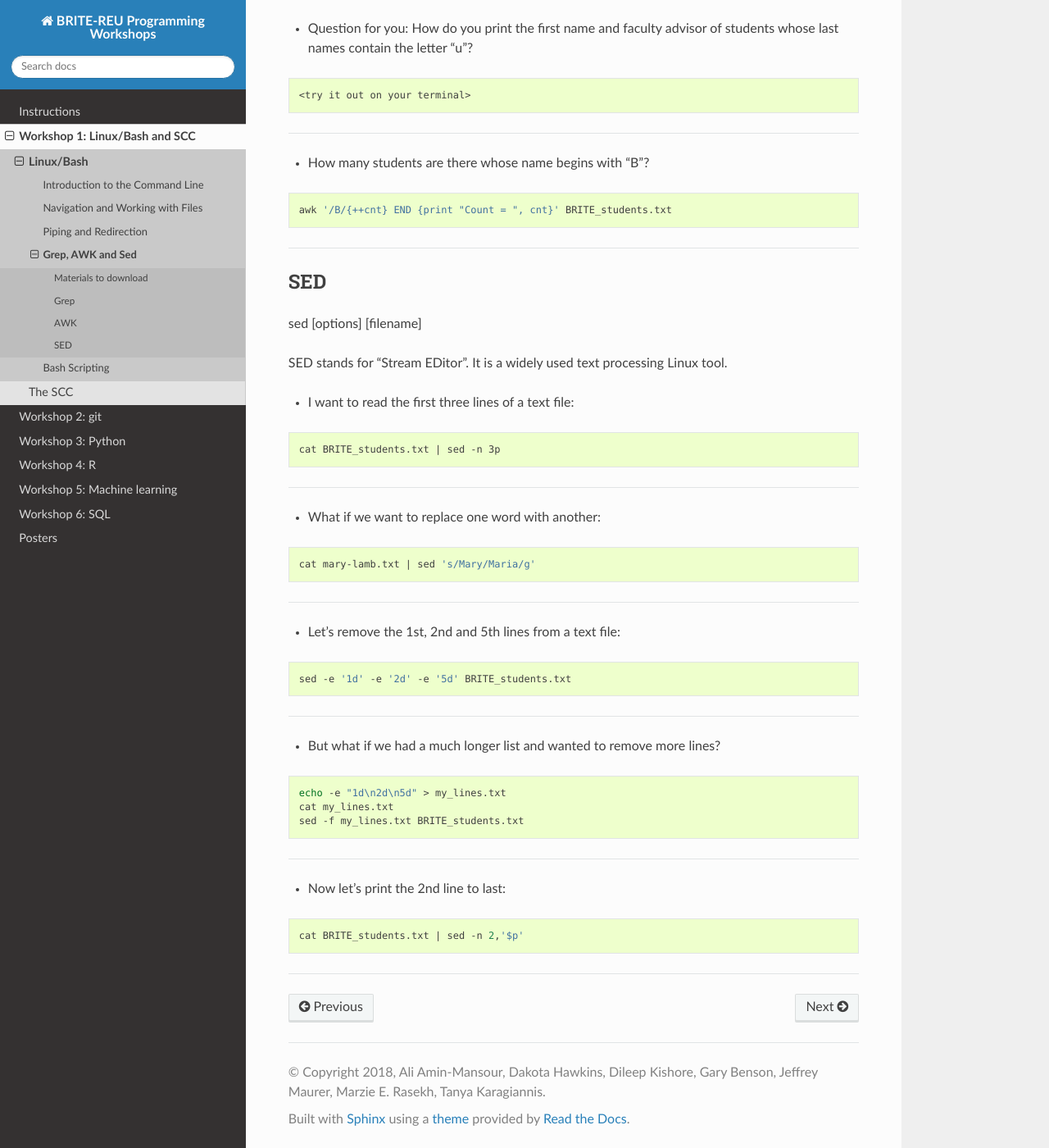
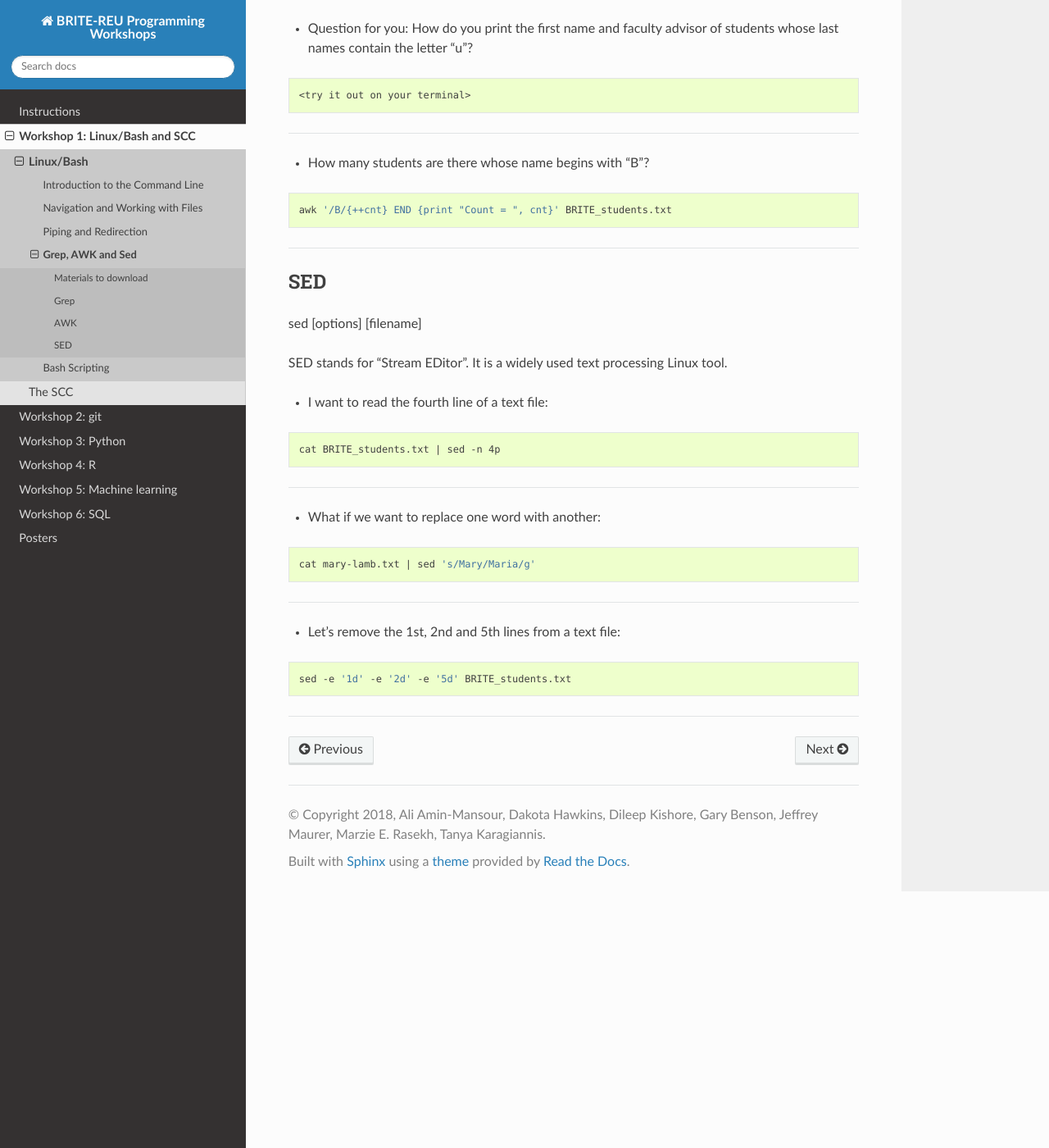
Before and after one commit to BRITE-REU/programming-workshops, a Sphinx documentation site: the page built from source/workshops/01_linux_bash/grep_awk_sed.rst, in a window 1280 px wide and 1400 px high, scrolled down 2145 px. Shown: the whole window at 82% size. Built offline with Sphinx 7.4.7 and the Read the Docs theme 2.0.0, drawn with Linux system fonts in a browser that asks for light colours.

Commit message:
update sed

```diff
--- a/source/workshops/01_linux_bash/grep_awk_sed.rst
+++ b/source/workshops/01_linux_bash/grep_awk_sed.rst
@@ -132,11 +132,11 @@ sed [options] [filename]
 
 SED  stands for "Stream EDitor". It is a widely used text processing Linux tool.
 
-* I want to read the first three lines of a text file:
+* I want to read the fourth line of a text file:
 
 .. code-block:: sh
 
-      cat BRITE_students.txt | sed -n 3p
+      cat BRITE_students.txt | sed -n 4p
 --------------------
 
 * What if we want to replace one word with another:
@@ -152,19 +152,3 @@ SED  stands for "Stream EDitor". It is a widely used text processing Linux tool.
 
       sed -e '1d' -e '2d' -e '5d' BRITE_students.txt
 --------------------
-
-* But what if we had a much longer list and wanted to remove more lines?
-
-.. code-block:: sh
-
-      echo -e "1d\n2d\n5d" > my_lines.txt
-      cat my_lines.txt
-      sed -f my_lines.txt BRITE_students.txt
---------------------
-
-* Now let's print the 2nd line to last:
-
-.. code-block:: sh
-
-      cat BRITE_students.txt | sed -n 2,'$p'
---------------------
```
